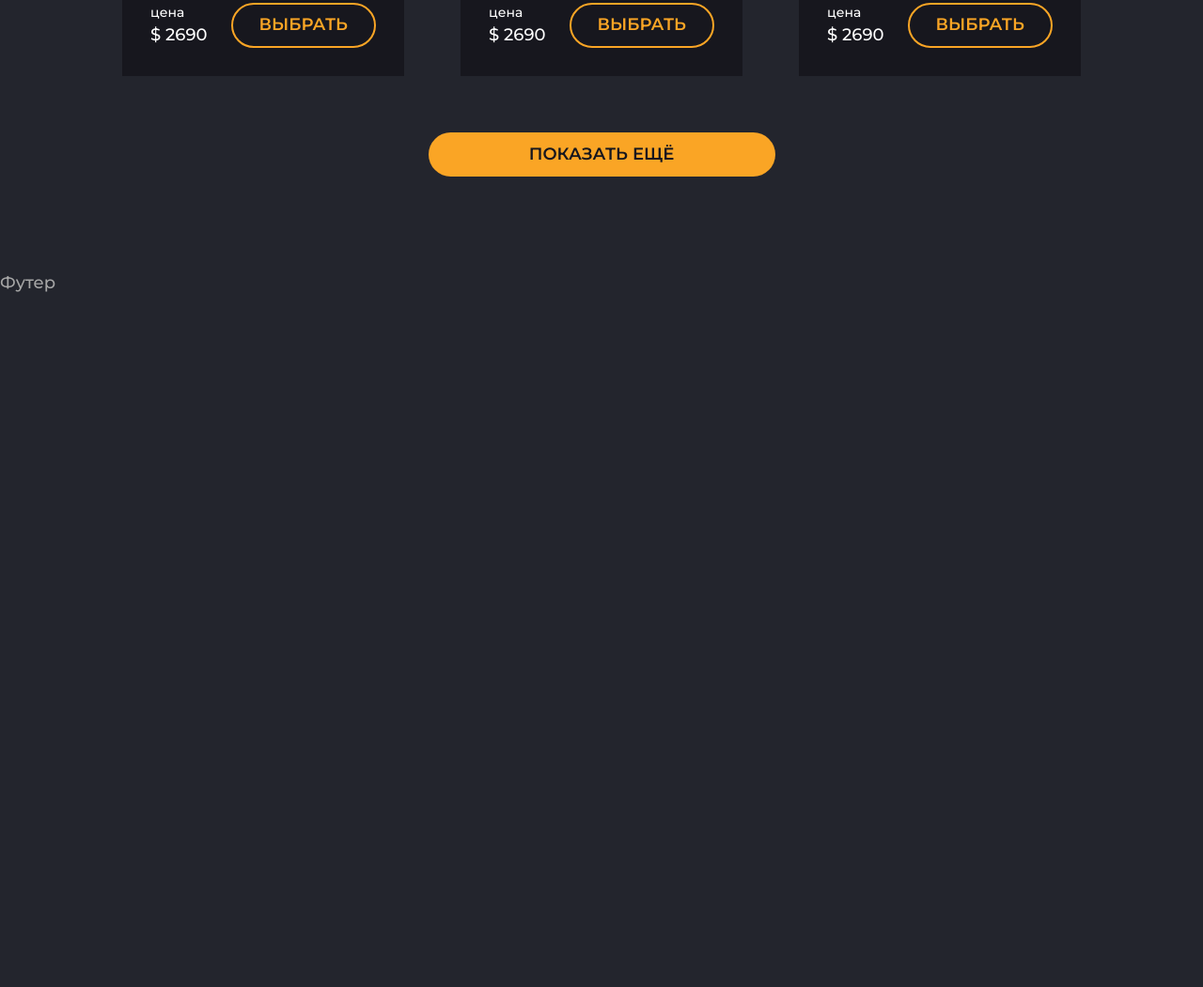
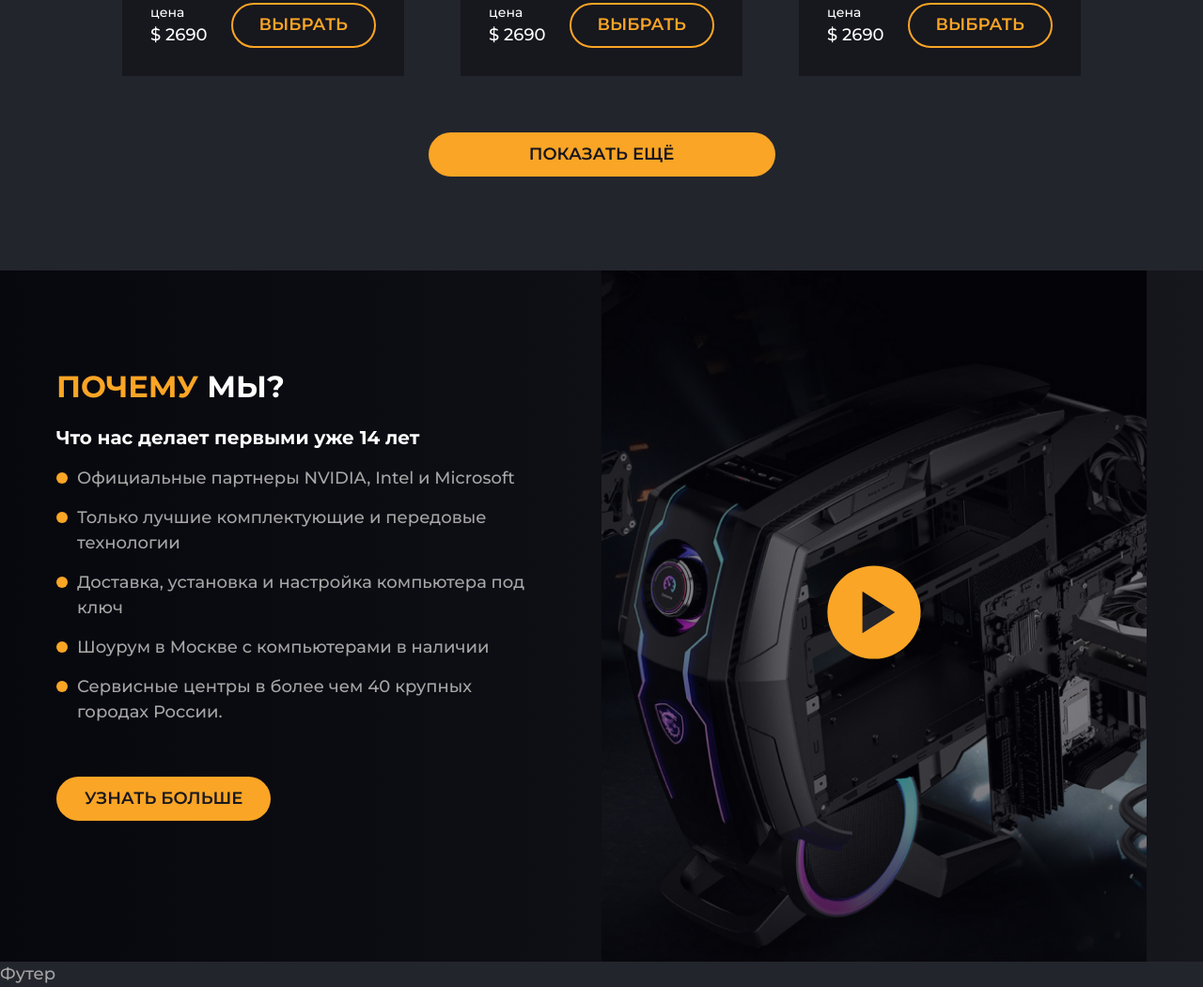
Before and after one commit to max-kot/pcshop, a plain HTML site: page index.html in a window 1280 px wide. Shown: the part 2237-3288 px from the top of the page at 94% size. Before the commit the page ends 2552 px from the top, so only its background shows below. Drawn offline with nearby package versions, Linux system fonts and the light colour scheme; some packages are replaced by stand-ins of ours; a script that the page names is missing.

Commit message:
added section about

```diff
--- /dev/null
+++ b/css/modules/about.css
@@ -0,0 +1,101 @@
+.about {
+	background: linear-gradient(90deg, #07070E 0%, #16161D 100%);
+}
+.about__body {
+	display: flex;
+}
+.about__content {
+	padding: 100px 0;
+	max-width: 520px;
+	margin-right: 60px;
+}
+.about__title {
+	margin-bottom: 15px;
+}
+.about__subtitle {
+	padding: 0;
+	margin: 0;
+	line-height: 150%;
+	font-weight: 700;
+	font-size: 20px;
+	color: var(--white-color);
+	margin-bottom: 15px;
+}
+.about__list {
+	padding: 0;
+	margin: 0;
+	list-style-type: none;
+	margin-bottom: 55px;
+}
+.about__item {
+	margin-bottom: 15px;
+	display: flex;
+}
+
+.about__item:last-child {
+	margin-bottom: 0;
+}
+.about__item::before{
+	content: '';
+	display: inline-block;
+	width: 12px;
+	height: 12px;
+	margin-top: 7px;
+	margin-right: 10px;
+	border-radius: 50%;
+	background-color: var(--accent-color);
+	flex-shrink: 0;
+}
+
+.about__btn {
+	display: inline-flex;
+}
+.about__video {
+	position: relative;
+}
+.about__poster {
+	width: 100%;
+	height: 100%;
+}
+.about__poster img{
+	width: 100%;
+	height: 100%;
+	object-fit: cover;
+}
+.about__video-play {
+	position: absolute;
+	top: 50%;
+	left: 50%;
+	transform: translate(-50%, -50%);
+}
+.about__video-play svg path {
+	transition: all 0.3s;
+}
+.about__video-play:hover svg path {
+	fill: transparent;
+	stroke: var(--accent-color);
+	stroke-width: 2px;
+}
+
+@media (max-width: 1024px) {
+	.about__body{
+		flex-direction: column-reverse;
+	}
+	.about__content {
+		padding: 50px 0;
+		margin-right: unset;
+	}
+	.about__video {
+		height: 500px;
+	}
+}
+
+@media (max-width: 768px){
+	.about__video {
+		height: 250px;
+	}
+
+	.about__content {
+		padding: 30px 0 50px;
+	}
+}
--- a/css/style.css
+++ b/css/style.css
@@ -6,3 +6,4 @@
 @import url('../css/modules/header.css');
 @import url('../css/modules/first.css');
 @import url('../css/modules/catalog.css');
+@import url('../css/modules/about.css');
--- a/index.html
+++ b/index.html
@@ -6,6 +6,7 @@
 	<meta http-equiv="X-UA-Compatible" content="IE=edge">
 	<meta name="viewport" content="width=device-width, initial-scale=1.0">
 	<link href="./css/normalize.css" rel="stylesheet">
+	<link rel="stylesheet" href="https://cdn.jsdelivr.net/npm/@fancyapps/ui@5.0/dist/fancybox/fancybox.css" />
 	<link href="./css/style.css" rel="stylesheet">
 	<title>PCSHOP</title>
 </head>
@@ -445,11 +446,61 @@
 					</div>
 				</div>
 			</section>
+			<section class="about">
+				<div class="container">
+					<div class="about__body">
+						<div class="about__content">
+							<h2 class="about__title title-section">
+								<span class="accent-text">Почему</span> мы?
+							</h2>
+							<h3 class="about__subtitle">
+								Что нас делает первыми уже 14 лет
+							</h3>
+							<ul class="about__list">
+								<li class="about__item">
+									Официальные партнеры NVIDIA, Intel и Microsoft
+								</li>
+								<li class="about__item">
+									Только лучшие комплектующие и передовые технологии
+								</li>
+								<li class="about__item">
+									Доставка, установка и настройка компьютера под ключ
+								</li>
+								<li class="about__item">
+									Шоурум в Москве с компьютерами в наличии
+								</li>
+								<li class="about__item">
+									Сервисные центры в более чем 40 крупных городах России.
+								</li>
+							</ul>
+							<a class="about__btn btn" href="#">
+								Узнать больше
+							</a>
+						</div>
+						<div class="about__video">
+							<div class="about__poster">
+								<img src="./img/about/poster.jpg" alt="Poster">
+							</div>
+							<a class="about__video-play" href="https://www.youtube.com/watch?v=FL_fu7bnzYw&t=84s" data-fancybox>
+								<svg width="100px" height="100px" viewBox="0 0 100 100" fill="none"
+									xmlns="http://www.w3.org/2000/svg">
+									<path
+										d="M37.5992 72.3214L72.3214 50L37.5992 27.6786V72.3214ZM50 99.6032C43.1382 99.6032 36.6898 98.3019 30.6548 95.6994C24.6197 93.0969 19.37 89.5618 14.9058 85.0942C10.4415 80.63 6.90806 75.3803 4.30555 69.3452C1.70304 63.3102 0.400127 56.8618 0.39682 50C0.39682 43.1382 1.69973 36.6898 4.30555 30.6548C6.91137 24.6197 10.4448 19.37 14.9058 14.9058C19.37 10.4415 24.6197 6.90641 30.6548 4.30059C36.6898 1.69477 43.1382 0.393519 50 0.396826C56.8618 0.396826 63.3102 1.69974 69.3452 4.30556C75.3803 6.91138 80.63 10.4448 85.0942 14.9058C89.5585 19.37 93.0936 24.6197 95.6994 30.6548C98.3052 36.6898 99.6065 43.1382 99.6032 50C99.6032 56.8618 98.3003 63.3102 95.6944 69.3452C93.0886 75.3803 89.5552 80.63 85.0942 85.0942C80.63 89.5585 75.3803 93.0936 69.3452 95.6994C63.3102 98.3052 56.8618 99.6065 50 99.6032Z"
+										fill="#FAA525" />
+								</svg>
+							</a>
+						</div>
+					</div>
+				</div>
+			</section>
 		</main>
 		<footer class="footer">
 			Футер
 		</footer>
 	</div>
+
+	<script src="https://cdn.jsdelivr.net/npm/@fancyapps/ui@5.0/dist/fancybox/fancybox.umd.js"></script>
+	<script src="./js/script.js"></script>
 </body>
 
 </html>
--- /dev/null
+++ b/js/script.js
@@ -0,0 +1,3 @@
+Fancybox.bind("[data-fancybox]", {
+	// Your custom options
+ });
```
Also changed, not shown: img/about/poster.jpg (added).
